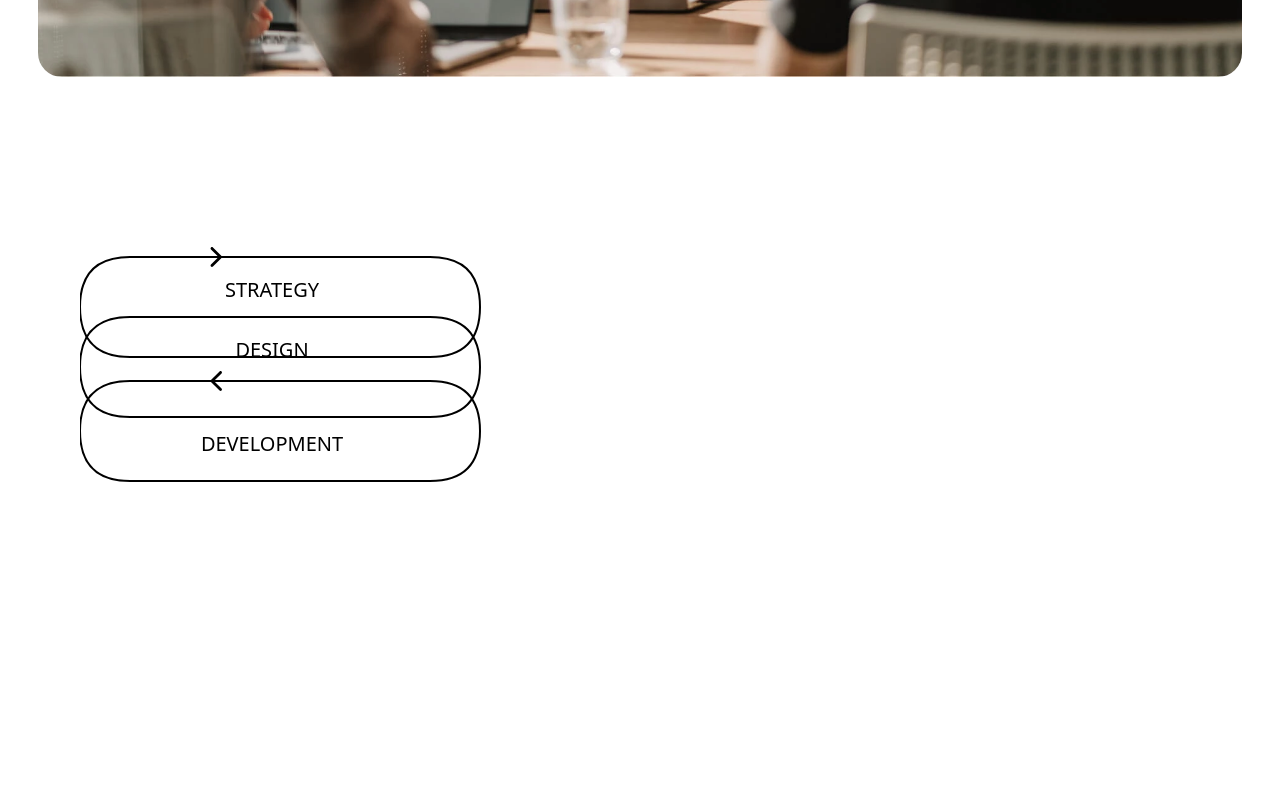
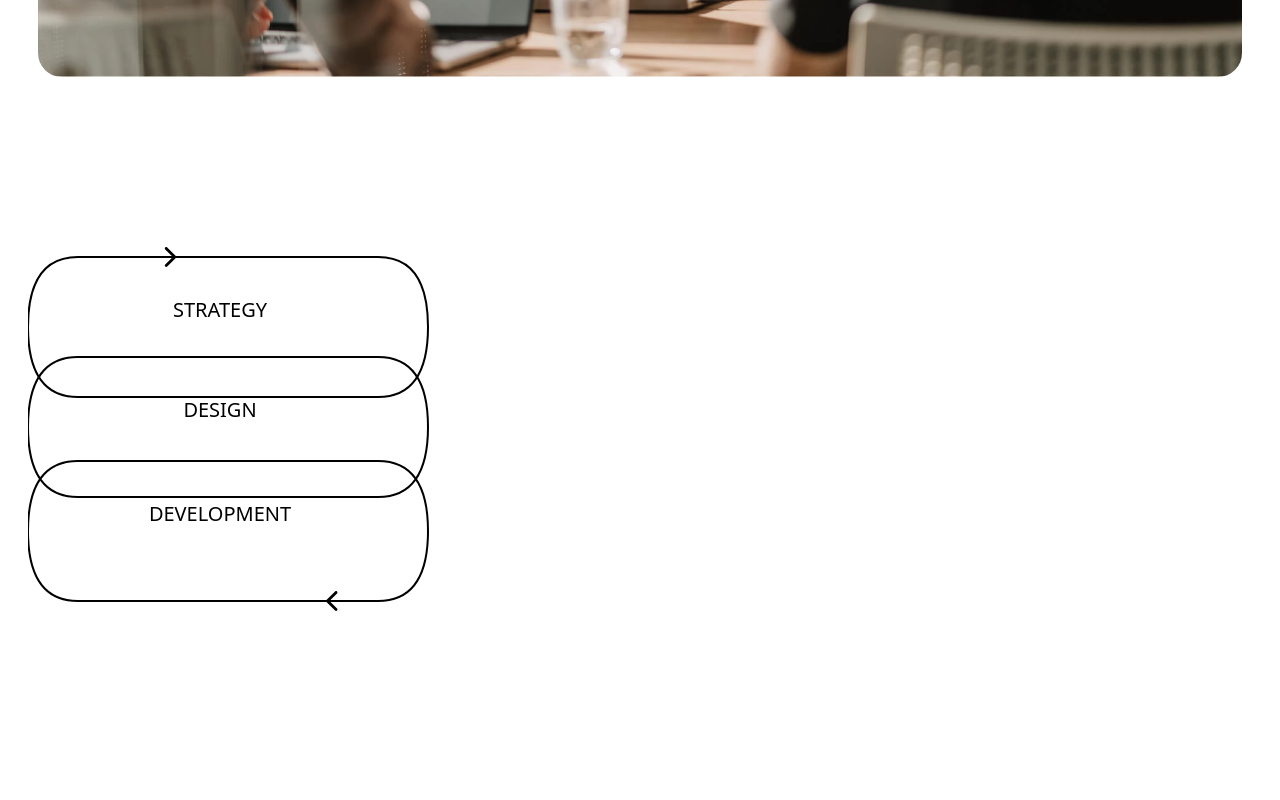
Before and after one commit to ibarhiim-kt/MiregoClone-2, a React (Create React App) app: page /expertise in a window 1280 px wide. Shown: the part 1240-2040 px from the top of the page. Built offline with nearby package versions, Linux system fonts and the light colour scheme.

Commit message:
Merged changes from about branch into pages

```diff
--- a/src/Components/Pages/Expertise.js
+++ b/src/Components/Pages/Expertise.js
@@ -2,8 +2,7 @@ import React, { useEffect } from 'react';
 import { gsap } from 'gsap';
 import { MotionPathPlugin } from 'gsap/MotionPathPlugin';
 import Img1 from '../../assets/expertise-1.webp';
-import LeftArrow from '../../assets/black-arrow-left.svg';
-import RightArrow from '../../assets/black-arrow-right.svg';
+import Arrow from '../../assets/black-arrow-right.svg';
 
 gsap.registerPlugin(MotionPathPlugin);
 
@@ -30,6 +29,7 @@ export default function Expertise() {
         align: '#pathBottom',
         autoRotate: true,
         alignOrigin: [0.5, 0.5],
+        start: 0.5, // Start the lower arrow halfway through the path
       },
       ease: "power1.inOut",
     });
@@ -40,9 +40,9 @@ export default function Expertise() {
       <div className='mx-auto max-w-screen-xl'>
         <div className='pt-24 px-[70px] flex'>
           <div>
-            <div className='text-[88px] font-[AlmiregoDisplayLight] font-extralight leading-[105%] max-[1440px]:text-[88px] min-[1440px]:px-24 max-xl:text-[80px]'>
+            <p className='text-[80px] font-[AlmiregoDisplayLight] font-extralight leading-[105%] max-[1440px]:text-[88px] min-[1440px]:px-24 max-xl:text-[80px]'>
               We help build <span className='font-NewsreaderItalic font-light tracking-[-1.75px]'>digital businesses. </span>
-            </div>
+            </p>
             <div className='mt-12'>
               <button href="#" className='px-5 py-[9px] cursor-pointer font-[AlmiregoDisplayRegular] bg-[#050307] rounded-xl text-base text-[#FFFFFF] tracking-[0.3px] align-middle'>
                 Discover our approach
@@ -50,7 +50,7 @@ export default function Expertise() {
             </div>
             <br></br>
           </div>
-          <div className='w-[33%]'>
+          <div className='w-1/3'>
           </div>
         </div>
 
@@ -59,33 +59,33 @@ export default function Expertise() {
         </div>
 
         <div className='pt-20 flex'>
-          <div className='w-1/2 relative mx-20' style={{ height: '700px' }}>
+          <div className='w-1/2 relative mx-7' style={{ height: '800px' }}>
             {/* Arrows animation */}
 
             {/* Shape #1 */}
-            <svg className='w-full h-[650px] absolute top-0 left-0'>
+            <svg className='w-full h-[750px] absolute top-0 left-0'>
               {/* Top rectangle path */}
-              <path id="pathTop" d="M50,100 H350 Q400,100 400,150 T350,200 H50 Q0,200 0,150 T50,100" fill="transparent" stroke="black" strokeWidth="2" />
-              <image id="arrowRight" href={RightArrow} width="20" height="20" />
+              <path id="pathTop" d="M50,100 H350 Q400,100 400,170 T350,240 H50 Q0,240 0,170 T50,100" fill="transparent" stroke="black" strokeWidth="2" />
+              <image id="arrowRight" href={Arrow} width="20" height="20" />
               {/* Text for top rectangle */}
-              <text x="30%" y="150" textAnchor="middle" fontSize="20" fill="black" dy="-10">STRATEGY</text>
+              <text x="30%" y="170" textAnchor="middle" fontSize="20" fill="black" dy="-10">STRATEGY</text>
             </svg>
 
             {/* Shape #2 */}
-            <svg className='w-full h-[650px] absolute -top-5 left-0'>
+            <svg className='w-full h-[750px] absolute -top-5 left-0'>
               {/* Middle curved shape */}
-              <path id="pathMiddle" d="M50,180 H350 Q400,180 400,230 T350,280 H50 Q0,280 0,230 T50,180" fill="transparent" stroke="black" strokeWidth="2" />
+              <path id="pathMiddle" d="M50,220 H350 Q400,220 400,290 T350,360 H50 Q0,360 0,290 T50,220" fill="transparent" stroke="black" strokeWidth="2" />
               {/* Text for middle shape */}
-              <text x="30%" y="230" textAnchor="middle" fontSize="20" fill="black" dy="-10">DESIGN</text>
+              <text x="30%" y="290" textAnchor="middle" fontSize="20" fill="black" dy="-10">DESIGN</text>
             </svg>
 
             {/* Shape #3 */}
-            <svg className='w-full h-[550px] absolute -top-9 left-0'>
+            <svg className='w-full h-[750px] absolute -top-9 left-0'>
               {/* Bottom rectangle path */}
-              <path id="pathBottom" d="M50,260 H350 Q400,260 400,310 T350,360 H50 Q0,360 0,310 T50,260" fill="transparent" stroke="black" strokeWidth="2" />
-              <image id="arrowLeft" href={LeftArrow} width="20" height="20" />
+              <path id="pathBottom" d="M50,340 H350 Q400,340 400,410 T350,480 H50 Q0,480 0,410 T50,340" fill="transparent" stroke="black" strokeWidth="2" />
+              <image id="arrowLeft" href={Arrow} width="20" height="20" />
               {/* Text for bottom rectangle */}
-              <text x="30%" y="340" textAnchor="middle" fontSize="20" fill="black" dy="-10">DEVELOPMENT</text>
+              <text x="30%" y="410" textAnchor="middle" fontSize="20" fill="black" dy="-10">DEVELOPMENT</text>
             </svg>
           </div>
         </div>
```
